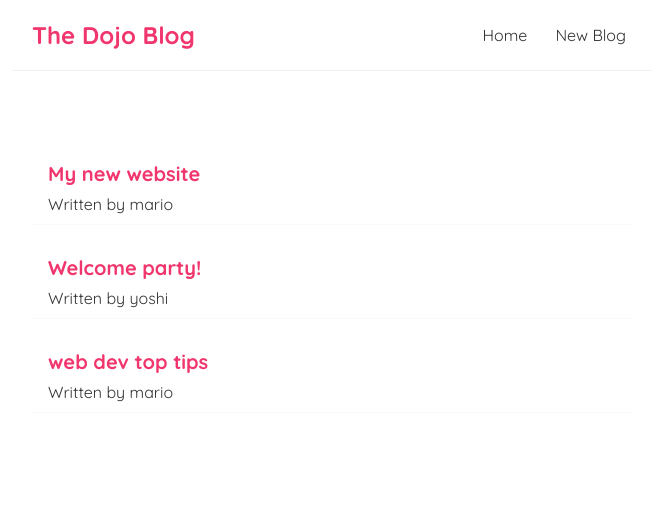
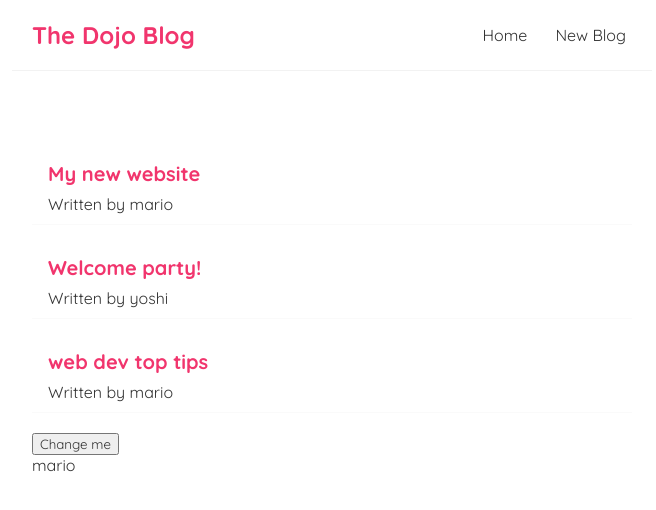
Before and after one commit to sartek430/FullReactTutorial, a React (Create React App) app in the folder dojo-blog/: page / in a window 1280 px wide. Shown: the top 510 px of the page, without its empty margins (308-964 px from the left). Built offline with nearby package versions, Linux system fonts and the light colour scheme.

Commit message:
useEffect Dependencies

```diff
--- a/dojo-blog/src/Home.js
+++ b/dojo-blog/src/Home.js
@@ -1,4 +1,4 @@
-import { useState } from "react";
+import { useState, useEffect } from "react";
 import BlogList from "./BlogList";
 
 const Home = () => {
@@ -13,6 +13,12 @@ const Home = () => {
     },
   ]);
 
+  const [name, setName] = useState("mario");
+
+  useEffect(() => {
+    console.log("use effect ran");
+  }, [name]);
+
   const handleDelete = (id) => {
     const newBlogs = blogs.filter((blog) => blog.id !== id);
     setBlogs(newBlogs);
@@ -20,7 +26,9 @@ const Home = () => {
 
   return (
     <div className="home">
-      <BlogList blogs={blogs} />
+      <BlogList blogs={blogs} title="All Blogs!" handleDelete={handleDelete} />
+      <button onClick={() => setName("luigi")}>Change me</button>
+      <p>{name}</p>
     </div>
   );
 };
```
Also changed, not shown: 2 other files (tests, documents, lock files or other folders).
